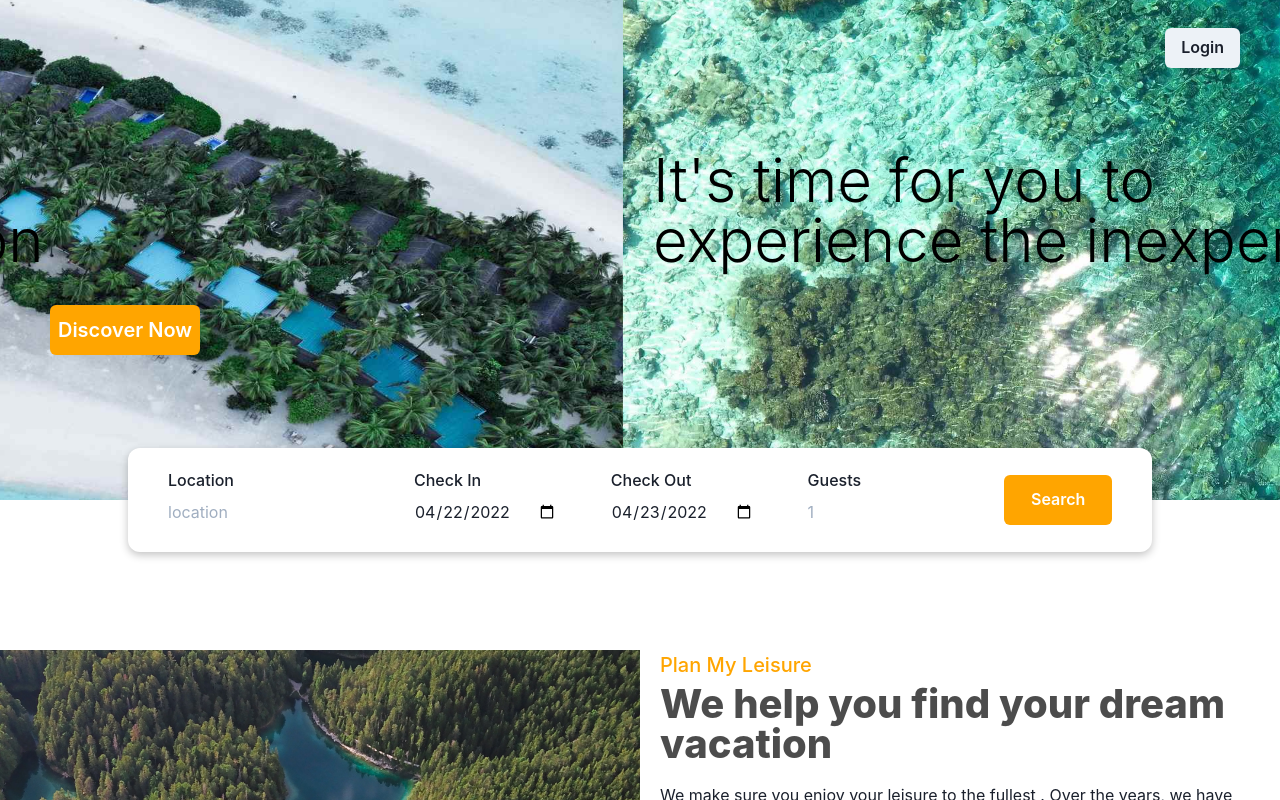
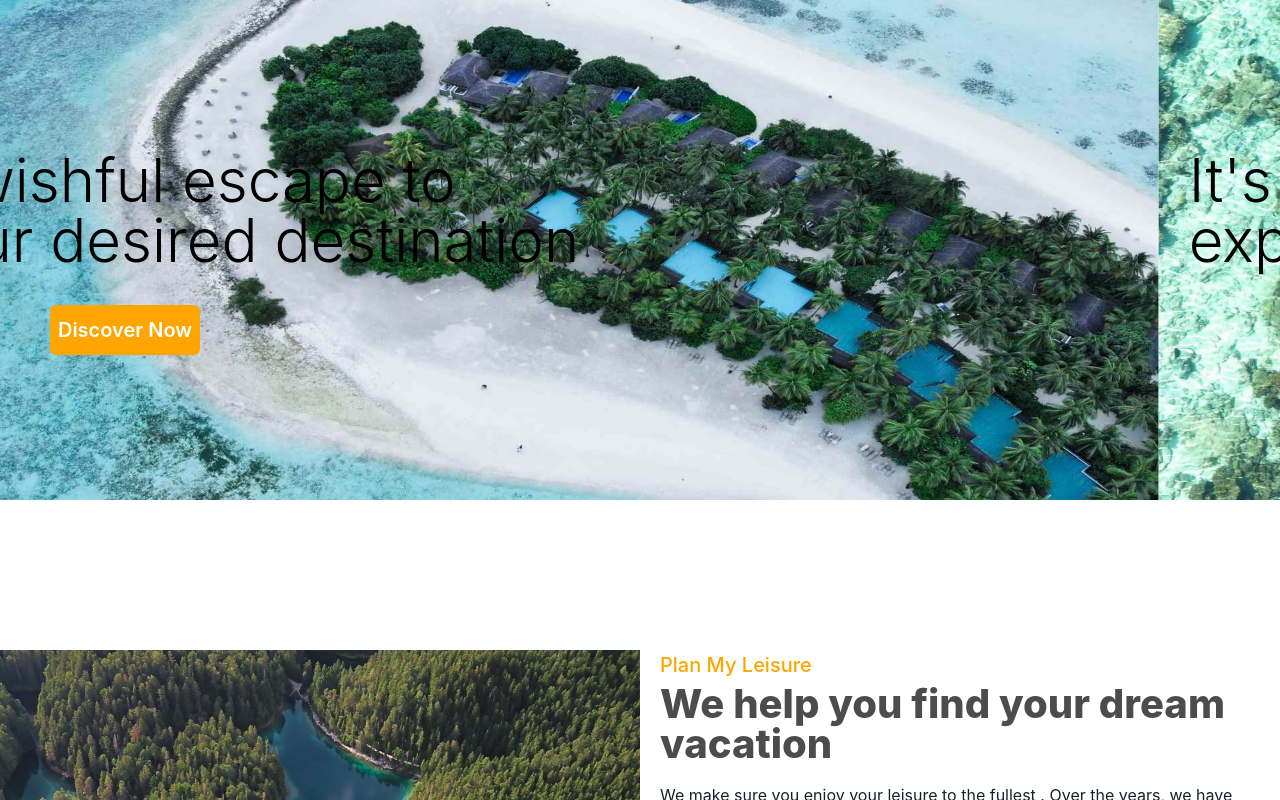
Before and after one commit to KAVARA-TechX/PMP-Front-End, a React (Create React App) app: page / in a window 1280 px wide. Shown: the top 800 px of the page. Built offline with nearby package versions, Linux system fonts and the light colour scheme.

Commit message:
first production build

```diff
--- a/public/index.html
+++ b/public/index.html
@@ -3,9 +3,9 @@
 	<head>
 		<meta charset="utf-8" />
 		<meta name="viewport" content="width=device-width, initial-scale=1" />
-		<meta name="description" content="Travel Website" />
+		<meta name="description" content="Plan My Leisure" />
 		<link rel="preload" as="image" href="../src/assets/main2.jpeg" />
-		<title>Travel Website</title>
+		<title>Plan My Leisure</title>
 	</head>
 	<body>
 		<noscript>You need to enable JavaScript to run this app.</noscript>
--- a/src/App.js
+++ b/src/App.js
@@ -18,12 +18,7 @@ const ImageSlider = lazy(() => {
 const IconSection = lazy(() => {
 	return import('./iconSection/IconSection');
 });
-const Blog = lazy(() => {
-	return import('./blogs/Blog');
-});
-// const Partners = lazy(() => {
-// 	return import('./partners/Partners');
-// });
+
 const Footer = lazy(() => {
 	return import('./footer/Footer');
 });
@@ -63,9 +58,6 @@ const App = () => {
 						<IconSection />
 					</Suspense>
 					<Suspense fallback={<div>Loading...</div>}>
-						<Blog />
-					</Suspense>
-					<Suspense fallback={<div>Loading...</div>}>
 						<Footer /> {/* Responsive Done */}
 					</Suspense>
 				</>
--- a/src/banner/Banner.js
+++ b/src/banner/Banner.js
@@ -55,8 +55,7 @@ const Banner = () => {
 							fontWeight={500}
 							whiteSpace='nowrap'
 						>
-							<Text fontWeight={500}>Visit Maldives</Text>A
-							fantasy fulfilled
+							<Text fontWeight={500}></Text>A fantasy fulfilled
 						</Text>
 						<Box
 							bg='orange'
--- a/src/blogs/Blog.js
+++ /dev/null
@@ -1,94 +0,0 @@
-import { Box, Text } from '@chakra-ui/react';
-
-const Blog = () => {
-	return (
-		<Box w={{ base: '100vw', lg: '80vw' }} mx='auto'>
-			<Text
-				fontSize={30}
-				fontWeight={600}
-				color='rgba(0,0,0,.6)'
-				mb={5}
-				textAlign={{ base: 'center', lg: 'start' }}
-			>
-				Blogs
-			</Text>
-			<Box
-				display={'grid'}
-				gridTemplateColumns={{
-					base: 'repeat(1,1fr)',
-					lg: 'repeat(5,1fr)',
-				}}
-				gap={3}
-				position='relative'
-				borderBottom={'2px solid orange'}
-				pb={5}
-			>
-				<Box
-					bg='gray.600'
-					w='100%'
-					minH='200px'
-					// gridColumn={{ lg: '1 / 3' }}
-					gridColumnStart={{ lg: 1 }}
-					gridColumnEnd={{ lg: 3 }}
-					borderRadius='md'
-				></Box>
-				<Box
-					bg='gray.600'
-					w='100%'
-					h='200px'
-					borderRadius='md'
-					gridColumnStart={{ lg: 3 }}
-					gridColumnEnd={{ lg: 4 }}
-				>
-					{' '}
-				</Box>
-				<Box
-					bg='gray.600'
-					w='100%'
-					h='200px'
-					borderRadius='md'
-					gridColumnStart={{ lg: 4 }}
-					gridColumnEnd={{ lg: 5 }}
-				>
-					{' '}
-				</Box>
-				<Box
-					bg='gray.600'
-					w='100%'
-					minH='200px'
-					borderRadius='md'
-					gridColumnStart={{ lg: 5 }}
-					gridColumnEnd={{ lg: 6 }}
-					gridRowStart={{ lg: 1 }}
-					gridRowEnd={{ lg: 3 }}
-				></Box>
-				<Box
-					bg='gray.600'
-					w='100%'
-					h='150px'
-					gridColumn={{ lg: '1 / 3' }}
-					borderRadius='md'
-				></Box>
-				<Box
-					bg='gray.600'
-					w='100%'
-					h='150px'
-					gridColumn={{ lg: '3 / 5' }}
-					borderRadius='md'
-				></Box>
-				<Text
-					bg='white'
-					position={'absolute'}
-					bottom={0}
-					left='50%'
-					transform='translate(-50%,50%)'
-					cursor={'pointer'}
-				>
-					Read More
-				</Text>
-			</Box>
-		</Box>
-	);
-};
-
-export default Blog;
--- a/src/footer/Footer.js
+++ b/src/footer/Footer.js
@@ -6,7 +6,7 @@ import {
 	FaTwitter,
 	FaYoutube,
 } from 'react-icons/fa';
-import cftlogo from '../assets/logo.webp';
+import cftlogo from '../assets/logo.png';
 
 const Footer = () => {
 	return (
@@ -231,7 +231,7 @@ const Footer = () => {
 				float='left'
 				position={'absolute'}
 				bottom='20px'
-				right={'20px'}
+				right={'5vw'}
 				href='https://bit.ly/38wyHtX'
 			>
 				<Image src={cftlogo} h={'40px'} />
--- a/src/heroSection/Hero.js
+++ b/src/heroSection/Hero.js
@@ -1,12 +1,9 @@
-import { Box, Button, Text, Image } from '@chakra-ui/react';
+import { Box, Button, Text } from '@chakra-ui/react';
 import React, { useEffect } from 'react';
 import hero from '../assets/header.jpeg';
 import UserForm from '../modal/UserForm';
 import { useState } from 'react';
-// import './Hero.css';
 import one from '../assets/header2.jpeg';
-import two from '../assets/main2.jpeg';
-import Search from './search/Search';
 
 const Hero = () => {
 	const [modalState, setModalState] = useState(false);
@@ -148,10 +145,6 @@ const Hero = () => {
 						Discover Now
 					</Button>
 				</Box>
-				<Search />
-				<Button position={'absolute'} top={7} right={10}>
-					Login
-				</Button>
 			</Box>
 		</>
 	);
--- a/src/heroSection/search/Search.js
+++ /dev/null
@@ -1,131 +0,0 @@
-import { Box, Text, Input, Button } from '@chakra-ui/react';
-import { useState } from 'react';
-
-const Search = () => {
-	let today = new Date();
-	let tommorrow = new Date();
-	today.setDate(today.getDate());
-	const [startDate, setStartDate] = useState(
-		today.toISOString().substr(0, 10)
-	);
-	today.setDate(today.getDate() + 1);
-	const [endDate, setEndDate] = useState(today.toISOString().substr(0, 10));
-	return (
-		<Box
-			position='absolute'
-			zIndex={100}
-			w={{ base: '100vw', lg: '80vw' }}
-			h='fit-content'
-			bg='white'
-			borderRadius={{ base: 'none', lg: 'xl' }}
-			left='50%'
-			bottom={{ base: '-10%', lg: '0%' }}
-			transform='translateX(-50%) translateY(50%)'
-			boxShadow={'rgba(0, 0, 0, 0.24) 0px 3px 8px;'}
-			display='grid'
-			gridTemplateColumns={{
-				base: 'repeat(2,1fr)',
-				lg: '25% 20% 20% 20% 15%',
-			}}
-			pl={5}
-			pr={5}
-			pt={5}
-			pb={5}
-			alignItems='center'
-		>
-			{/* location */}
-			<Box pl={5} pr={5} gridColumn={{ base: '1 / 3', lg: '1 / 2' }}>
-				<Text fontWeight={500} textAlign='start'>
-					Location
-				</Text>
-				<Input
-					textAlign='start'
-					type='text'
-					placeholder='location'
-					outline={'none'}
-					border='none'
-					pl={0}
-					pr={0}
-					_focus={{ outline: 'none' }}
-					pb={{ base: 3, lg: 0 }}
-				/>
-			</Box>
-			{/* check in */}
-			<Box flexGrow={1} pl={5} pr={5}>
-				<Text fontWeight={500} textAlign='start'>
-					Check In
-				</Text>
-				<Input
-					textAlign={{ base: 'center', lg: 'start' }}
-					type='date'
-					border='none'
-					w={'fit-content'}
-					pl={0}
-					pr={0}
-					_focus={{ outline: 'none' }}
-					defaultValue={startDate}
-					onChange={(e) => {
-						console.log(e.target.value);
-						setStartDate(e.target.value);
-					}}
-				/>
-			</Box>
-			{/* check out */}
-			<Box flexGrow={1} pl={5} pr={5}>
-				<Text fontWeight={500} textAlign='start'>
-					Check Out
-				</Text>
-				<Input
-					textAlign='start'
-					type='date'
-					border='none'
-					pl={0}
-					pr={0}
-					w={'fit-content'}
-					_focus={{ outline: 'none' }}
-					_selected={new Date()}
-					defaultValue={endDate}
-					onChange={(e) => {
-						console.log(e.target.value);
-						setEndDate(e.target.value);
-					}}
-				/>
-			</Box>
-			{/* Guests */}
-			<Box pl={5} pr={5} gridColumn={{ base: '1 / 3', lg: '4 / 5' }}>
-				<Text
-					pt={{ base: 3, lg: 0 }}
-					fontWeight={500}
-					textAlign='start'
-				>
-					Guests
-				</Text>
-				<Input
-					type='number'
-					border='none'
-					placeholder='1'
-					pl={0}
-					pr={0}
-					_focus={{ outline: 'none' }}
-					textAlign='start'
-				/>
-			</Box>
-			{/* search Button */}
-			<Box
-				flexGrow={0.7}
-				pl={5}
-				pr={5}
-				gridColumn={{ base: '1 / 3', lg: '5 / 6' }}
-				display='flex'
-				justifyContent={'center'}
-				mt={{ base: 3, lg: 0 }}
-			>
-				<Button h='50px' w='100%' bg='orange' color='white'>
-					Search
-				</Button>
-			</Box>
-		</Box>
-	);
-};
-
-export default Search;
```
Also changed, not shown: src/assets/logo.png (added).
